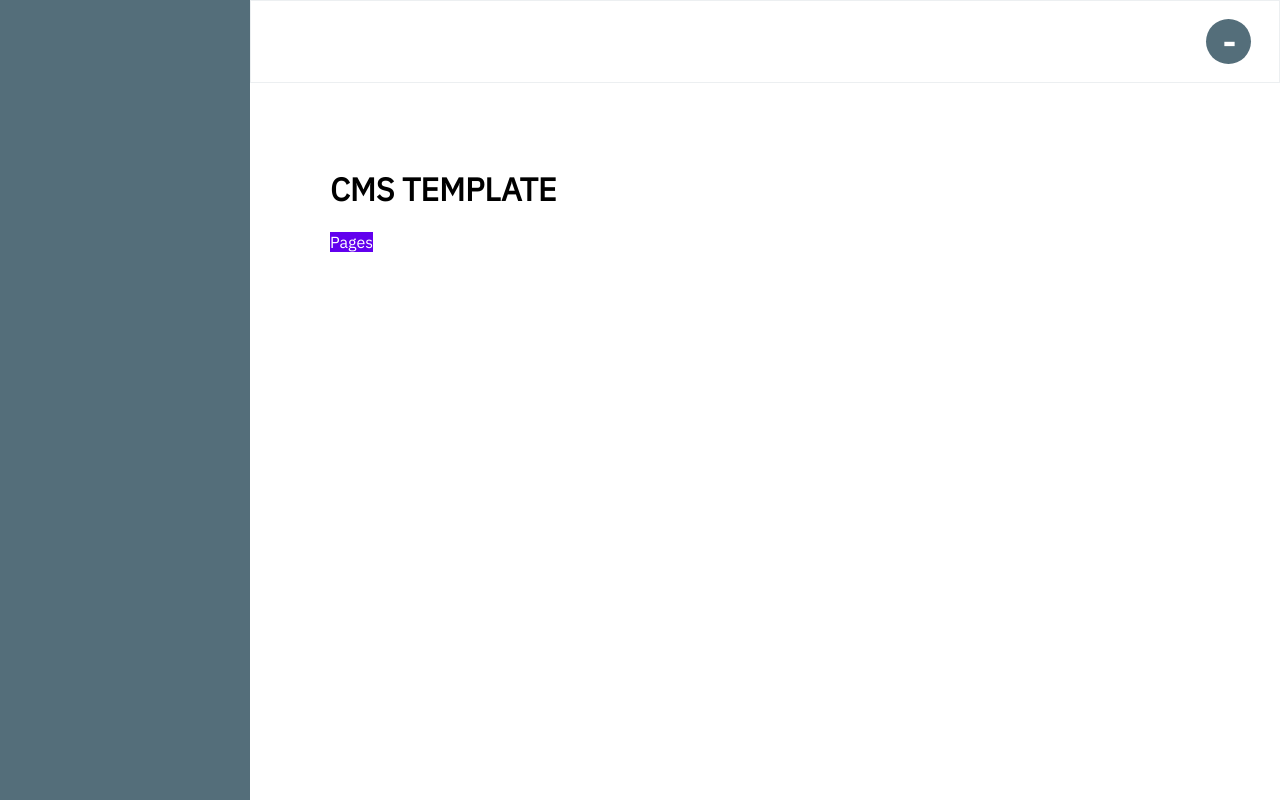
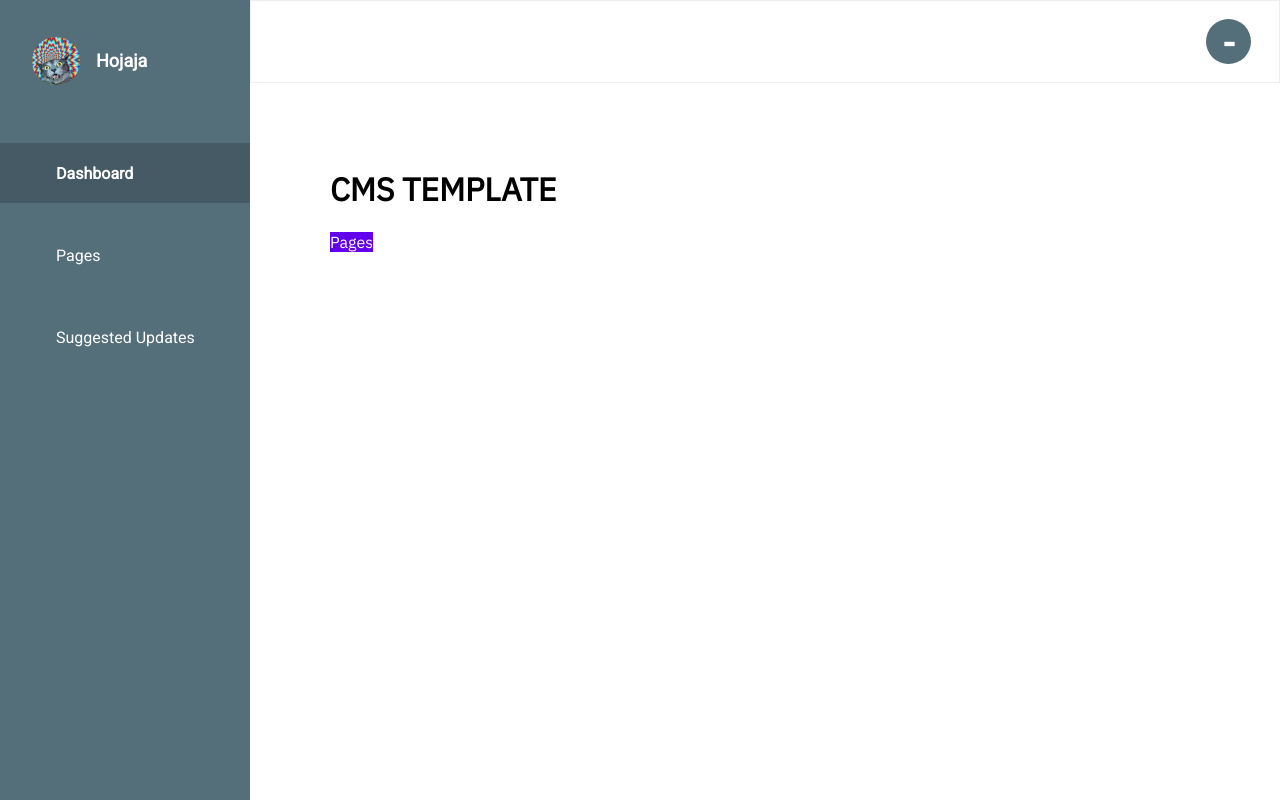
Before and after one commit to HoJaJa-Adulting/cms-client, a Next.js app: page / in a window 1280 px wide. Built offline with nearby package versions, Linux system fonts and the light colour scheme; no server answers.

Commit message:
make fully functional sidebar

```diff
--- a/src/components/LayoutAuth/index.tsx
+++ b/src/components/LayoutAuth/index.tsx
@@ -1,4 +1,5 @@
 import React, { useContext, useEffect } from "react";
+import { useRouter } from "next/router";
 import { Context as AuthContext } from "context/AuthContext";
 import { SideBar, TopBar, Main, Container, MainContent } from "./elements";
 
@@ -10,6 +11,7 @@ export default function LayoutAuth({
   children,
 }: LayoutAuthProps): React.ReactElement {
   const { state, getUser } = useContext(AuthContext);
+  const router = useRouter();
 
   useEffect(() => {
     getUser();
@@ -17,7 +19,28 @@ export default function LayoutAuth({
 
   return (
     <Container>
-      <SideBar />
+      <SideBar
+        name={"Hojaja"}
+        imagePath={"/cat.png"}
+        imageAlt={"Psychedelic Cat"}
+        tabs={[
+          {
+            name: "Dashboard",
+            href: "/",
+            selected: router.pathname === "/",
+          },
+          {
+            name: "Pages",
+            href: "/page",
+            selected: router.pathname === "/page",
+          },
+          {
+            name: "Suggested Updates",
+            href: "/suggestion",
+            selected: router.pathname === "/suggestion",
+          },
+        ]}
+      />
       <MainContent>
         <TopBar name={state?.user?.name ?? "-"}></TopBar>
         <Main>{children}</Main>
--- /dev/null
+++ b/src/components/LogoAndName/elements.ts
@@ -0,0 +1,21 @@
+import styled from "styled-components";
+
+export const Wrapper = styled.div`
+  display: flex;
+  flex-direction: row;
+  justify-content: flex-start;
+  align-items: center;
+  width: 100%;
+  padding-left: 32px;
+  cursor: pointer;
+`;
+
+export const Text = styled.p`
+  margin-left: 16px;
+  font-family: Roboto;
+  font-style: normal;
+  font-weight: bold;
+  font-size: 18px;
+  line-height: 21px;
+  color: #ffffff;
+`;
--- /dev/null
+++ b/src/components/LogoAndName/index.tsx
@@ -0,0 +1,27 @@
+import React from "react";
+import Image from "next/image";
+import Link from "next/link";
+import { Wrapper, Text } from "./elements";
+
+type LogoAndNameProps = {
+  className?: string;
+  imagePath: string;
+  imageAlt: string;
+  name: string;
+};
+
+export default function LogoAndName({
+  className,
+  imagePath,
+  imageAlt,
+  name,
+}: LogoAndNameProps): React.ReactElement {
+  return (
+    <Link href={"/"}>
+      <Wrapper className={className}>
+        <Image src={imagePath} alt={imageAlt} width={"48"} height={"48"} />
+        <Text>{name}</Text>
+      </Wrapper>
+    </Link>
+  );
+}
--- a/src/components/SideBar/elements.ts
+++ b/src/components/SideBar/elements.ts
@@ -1,4 +1,5 @@
 import styled from "styled-components";
+import LogoAndNameComponent from "components/LogoAndName";
 
 export const Wrapper = styled.aside`
   display: flex;
@@ -10,4 +11,40 @@ export const Wrapper = styled.aside`
   top: 0;
   left: 0;
   background: #546e7a;
+  padding-top: 32px;
 `;
+
+export const LogoAndName = styled(LogoAndNameComponent)``;
+
+export const List = styled.ul`
+  margin-top: 54px;
+  width: 100%;
+  list-style: none;
+  padding: 0;
+`;
+
+type ListItemProps = {
+  selected: boolean;
+};
+
+export const ListItem = styled.li<ListItemProps>`
+  width: 100%;
+  height: 60px;
+  padding-left: 56px;
+  background: ${(props) => (props.selected ? "#455A64" : "transparent")};
+  display: flex;
+  flex-direction: row;
+  align-items: center;
+  color: #fff;
+  font-family: Roboto;
+  font-style: normal;
+  font-weight: ${(props) => (props.selected ? "bold" : "normal")};
+  font-size: 16px;
+  line-height: 19px;
+  cursor: pointer;
+  margin-bottom: 22px;
+  &:hover {
+    background: #455a64;
+    font-weight: bold;
+  }
+`;
--- a/src/components/SideBar/index.tsx
+++ b/src/components/SideBar/index.tsx
@@ -1,12 +1,34 @@
 import React from "react";
-import { Wrapper } from "./elements";
+import Link from "next/link";
+import { Wrapper, LogoAndName, List, ListItem } from "./elements";
 
 type SideBarProps = {
   className?: string;
+  tabs: { href: string; name: string; selected?: boolean }[];
+  imagePath: string;
+  imageAlt: string;
+  name: string;
 };
 
 export default function SideBar({
   className,
+  tabs,
+  imagePath,
+  imageAlt,
+  name,
 }: SideBarProps): React.ReactElement {
-  return <Wrapper className={className}></Wrapper>;
+  return (
+    <Wrapper className={className}>
+      <LogoAndName imagePath={imagePath} imageAlt={imageAlt} name={name} />
+      <List>
+        {tabs.map((tab) => {
+          return (
+            <Link href={tab.href} key={`sidebar-item-${tab.name}`}>
+              <ListItem selected={tab.selected}>{tab.name}</ListItem>
+            </Link>
+          );
+        })}
+      </List>
+    </Wrapper>
+  );
 }
--- a/src/pages/_document.js
+++ /dev/null
@@ -1,46 +0,0 @@
-import Document, { Html, Head, Main, NextScript } from "next/document";
-import { ServerStyleSheet } from "styled-components";
-
-export default class MyDocument extends Document {
-  static getInitialProps({ renderPage }) {
-    const sheet = new ServerStyleSheet();
-
-    const page = renderPage(
-      (App) => (props) => sheet.collectStyles(<App {...props} />)
-    );
-
-    const styleTags = sheet.getStyleElement();
-
-    return { ...page, styleTags };
-  }
-
-  render() {
-    return (
-      <Html>
-        <Head>
-          <link
-            href="https://fonts.googleapis.com/css2?family=IBM Plex Sans&display=optional"
-            rel="stylesheet"
-          />
-          <link
-            href="https://fonts.googleapis.com/css?family=Montserrat&display=optional"
-            rel="stylesheet"
-          />
-          <link
-            href="https://fonts.googleapis.com/css?family=Hind&display=optional"
-            rel="stylesheet"
-          />
-          <link
-            href="https://fonts.googleapis.com/css?family=Inter&display=optional"
-            rel="stylesheet"
-          />
-          {this.props.styleTags}
-        </Head>
-        <body>
-          <Main />
-          <NextScript />
-        </body>
-      </Html>
-    );
-  }
-}
--- /dev/null
+++ b/src/pages/_document.tsx
@@ -0,0 +1,72 @@
+import Document, {
+  Html,
+  Head,
+  Main,
+  NextScript,
+  DocumentInitialProps,
+  DocumentContext,
+} from "next/document";
+import { ServerStyleSheet } from "styled-components";
+
+export default class MyDocument extends Document {
+  static async getInitialProps(
+    ctx: DocumentContext
+  ): Promise<DocumentInitialProps> {
+    const sheet = new ServerStyleSheet();
+    const originalRenderPage = ctx.renderPage;
+
+    try {
+      ctx.renderPage = () =>
+        originalRenderPage({
+          enhanceApp: (App) => (props) =>
+            sheet.collectStyles(<App {...props} />),
+        });
+
+      const initialProps = await Document.getInitialProps(ctx);
+      return {
+        ...initialProps,
+        styles: (
+          <>
+            {initialProps.styles}
+            {sheet.getStyleElement()}
+          </>
+        ),
+      };
+    } finally {
+      sheet.seal();
+    }
+  }
+
+  render() {
+    return (
+      <Html>
+        <Head>
+          <link
+            href="https://fonts.googleapis.com/css2?family=IBM Plex Sans"
+            rel="stylesheet"
+          />
+          <link
+            href="https://fonts.googleapis.com/css?family=Montserrat"
+            rel="stylesheet"
+          />
+          <link
+            href="https://fonts.googleapis.com/css?family=Hind"
+            rel="stylesheet"
+          />
+          <link
+            href="https://fonts.googleapis.com/css?family=Inter"
+            rel="stylesheet"
+          />
+          <link
+            href="https://fonts.googleapis.com/css?family=Roboto"
+            rel="stylesheet"
+          />
+        </Head>
+        <body>
+          <Main />
+          <NextScript />
+        </body>
+      </Html>
+    );
+  }
+}
```
Also changed, not shown: public/cat.png (added), src/api/contentApi.ts (renamed from src/api/contentApi.js).
